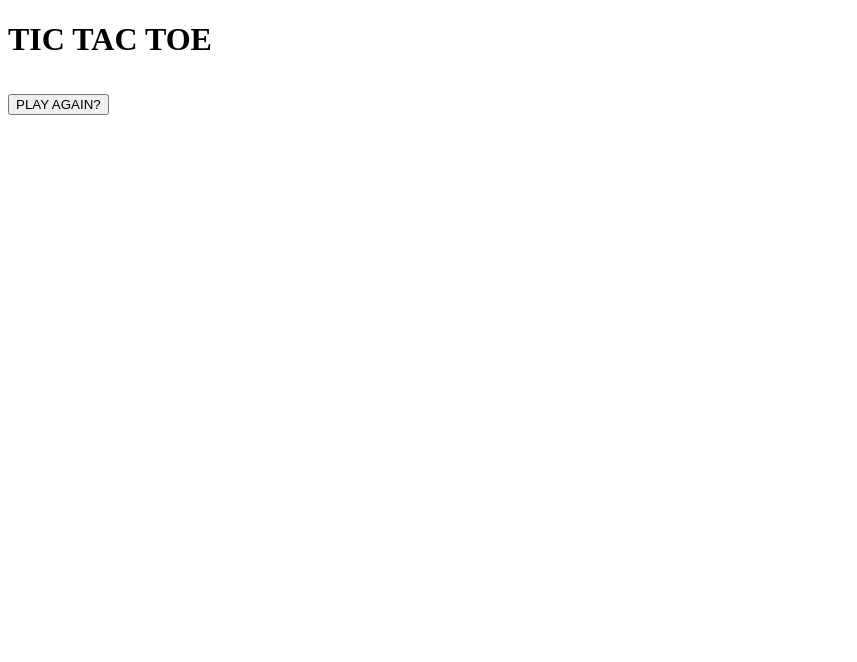
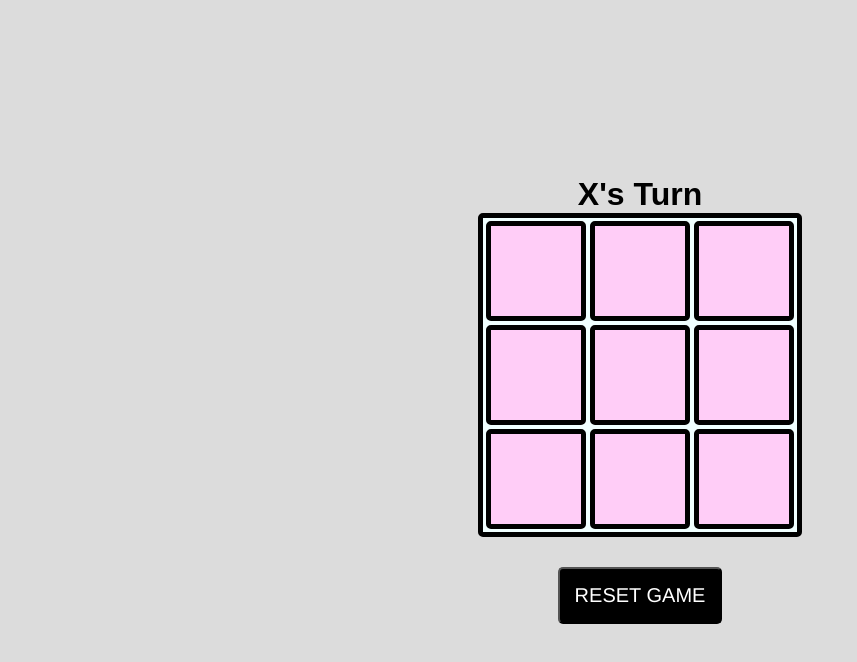
Before and after one commit to lcrosariol/Tic-Tac-Toe, a plain HTML site: page index.html in a window 1280 px wide. Shown: the whole page, without its empty margins (0-857 px from the left). Drawn offline with Linux system fonts and the light colour scheme; files that its build step writes are made by us from their sources.

Commit message:
made changes

```diff
--- a/index.html
+++ b/index.html
@@ -2,31 +2,31 @@
 <html lang="en">
 <head>
   <meta charset="UTF-8">
-    <meta http-equiv="X-UA-Compatible" content="IE=edge">
   <meta name="viewport" content="width=device-width, initial-scale=1.0">
+  <meta http-equiv="X-UA-Compatible" content="ie=edge">
   <title>Tic Tac Toe</title>
-    <link rel="stylesheet" href="Tic-Tac-Toe-Personal/main.css">
-    <script defer src="Tic-Tac-Toe-Personal/main.js"></script>
+  <link rel="stylesheet" href="main.css">
+  <script defer src="main.js"></script>
 </head>
 <body>
-    <h1>TIC TAC TOE</h1>
-    <table>
+  <h1>Tic Tac Toe</h1>
+  <table class="border">
     <tr>
-            <td id="square0"><div></div></td>
-            <td id="square1"><div></div></td>
-            <td id="square2"><div></div></td>
+      <td id="sq0"><div></div></td>
+      <td id="sq1"><div></div></td>
+      <td id="sq2"><div></div></td>
     </tr>
     <tr>
-            <td id="square3"><div></div></td>
-            <td id="square4"><div></div></td>
-            <td id="square5"><div></div></td>
+      <td id="sq3"><div></div></td>
+      <td id="sq4"><div></div></td>
+      <td id="sq5"><div></div></td>
     </tr>
     <tr>
-            <td id="square6"><div></div></td>
-            <td id="square7"><div></div></td>
-            <td id="square8"><div></div></td>
+      <td id="sq6"><div></div></td>
+      <td id="sq7"><div></div></td>
+      <td id="sq8"><div></div></td>
     </tr>
   </table>
-    <button>PLAY AGAIN?</button>
+  <button>RESET GAME</button>
 </body>
 </html>
--- a/main.css
+++ b/main.css
@@ -1,21 +1,75 @@
-/* Start by writing the HTML and CSS that displays a 3x3 grid and the reset game button. */
-
-body{
-
+html, body {
+  height: 100vh;
+  margin: 0;
 }
 
-h1{
-
+* {
+  box-sizing: border-box;
+  font-family: helvetica;
 }
 
-td{
-
+body {
+  display: flex;
+  flex-direction: column;
+  justify-content: center;
+  align-items: center;
+  background-color: gainsboro;
 }
 
-td div{
-
+h1 {
+  margin: 0 auto;
+  text-align: center;
+  font-family: Arial, Helvetica, sans-serif;
 }
 
+/* td {
+  height: 200px;
+  width: 200px;
+  border: 5px solid black;
+  border-radius: 5px;
+
+} */
+.border {
+    border: 5px solid black;
+    height: 200px;
+    width: 200px;
+    border-radius: 5px;
+    background-color: azure;
+}
+td div {
+  margin: 0 auto;
+  height: 100px;
+  width: 100px;
+  border-radius: 5px;
+  pointer-events: none;
+  border: 5px solid black;
+  background-color: rgb(255, 205, 247);
+}
+
+/* tr td:nth-child(2) {
+  border-left: 4px dashed grey;
+  border-right: 4px dashed grey;
+  border: 5px solid black;
+  border-radius: 5px;
+} */
+
+/* tr:nth-child(2) td {
+  border-top: 4px dashed grey;
+  border-bottom: 4px dashed grey;
+  border: 5px solid black;
+  border-radius: 5px;
+} */
+
 button {
+  margin-top: 30px;
+  padding: 15px;
+  background-color: black;
+  color: white;
+  border-radius: 5px;
+  font-size: 20px;
+}
 
+button:hover {
+  background-color: white;
+  color: black;
 }
--- a/main.js
+++ b/main.js
@@ -1,19 +1,13 @@
-// const
-//1) Define required constants:
-//	1.1) Define a colors object with keys of 'null' (when the square is empty),
-//       and players 1 & -1. The value assigned to each key represents the color
-//       to display for an empty square (null), player 1 and player -1.
-
-const squareColorEmpty = {
-    'player1': 'black',
-    'player-1': 'white',
-    'null': 'red'
+/*----- constants -----*/
+const lookup = {
+  '1': 'X',
+  '-1': 'O',
+  'null': ' ',
 };
 
-//	1.2) Define the 8 possible winning combinations, each containing three
-//       indexes of the board that make a winner if they hold the same player value.
 
-const winConditions = [
+
+const winningCombos = [
   [0, 1, 2],
   [3, 4, 5],
   [6, 7, 8],
@@ -21,151 +15,87 @@ const winConditions = [
   [1, 4, 7],
   [2, 5, 8],
   [0, 4, 8],
-    [2, 4, 6],
+  [2, 4, 6]
 ];
 
-//var - used to track the state of the game
-//    -Store elements on the page that will be accessed in code more
-//     than once in variables to make code more concise, readable and performant.
+/*----- app's state (variables) -----*/
+let board, turn, winner;
 
-//2) Define required variables used to track the state of the game:
-//	2.1) Use a board array to represent the squares.
-//  2.2) Use a turn variable to remember whose turn it is.
-//	2.3) Use a winner variable to represent three different possibilities - player that won, a tie, or game in play.
+/*----- cached element references -----*/
+const squares = document.querySelectorAll('td div');
+const message = document.querySelector('h1');
 
-let gameBoard, turns, winner;
+/*----- event listeners -----*/
+document.querySelector('table').addEventListener('click', handleMove);
+document.querySelector('button').addEventListener('click', initialize);
 
-//3) Store elements on the page that will be accessed in code more than once in variables to make code more concise, readable and performant:
-//	3.1) Store the 9 elements that represent the squares on the page.
+/*----- functions -----*/
 
-// let squaresOnGameBoard = [0, 1, 2, 3, 4, 5, 6, 7, 8]
+initialize();
 
-//4) Upon loading the app should:
-//	4.1) Initialize the state variables:
-//		4.1.1) Initialize the board array to 9 nulls to represent empty squares.
-//              The 9 elements will "map" to each square, where index 0 maps to the top-left square and index 8 maps to the bottom-right square.
-
-function initialize(){
-    squaresOnGameBoard = [null, null, null, null, null, null, null, null, null];
-
-
-//		4.1.2) Initialize whose turn it is to 1 (player 'X'). Player 'O' will be represented by -1.
-
+function initialize() {
+  board = [null, null, null, null, null, null, null, null, null];
+  // OR initialize like this:
+  // board = new Array(9).fill(null);
   turn = 1;
-
-//		4.1.3) Initialize winner to null to represent that there is no winner or tie yet.
-
   winner = null;
-
-//              Winner will hold the player value (1 or -1) if there's a winner. Winner will hold a 'T' if there's a tie.
   render();
 }
 
-// The render() function's responsibility is to transfer all state to the DOM. This includes the hiding/showing of parts of the
-//  UI based upon the application's state. For example, when a hand is in play in a game of Blackjack, the render() function would
-//  show the hit/stand buttons and hide the betting-related buttons.
-
-//  Also, if the render() function becomes too large, you can break
-//  it up into smaller functions, e.g., renderScores(),
+function render() {
+  board.forEach(function(sq, idx) {
+    squares[idx].innerHTML = lookup[sq];
+    // squares[idx].style
+    // squares[idx].message.innerHTML = `${lookup[player].toUpperCase()}`;
+        // if (lookup[sq] === 'red') {
+        // render('X');
+        // } else if (lookup[sq] === 'blue') {
+        //     render('O');
+        // } else {
+        //     render('');
+        // }
+        // if lookup[sq] === 'red';
+        //     squares[idx].style.backgroundImage ="https://i.imgur.com/tQeXE5O.jpg";
+        // if($(lookup[sq]) contents == 'red'){$('td').html('X').show();
+    // squares[idx].message.textContent = lookup[player];
 
 
-//	4.2) Render those state variables to the page:
-//		4.2.1) Render the board:
-//			4.2.1.1) Loop over each of the 9 elements that represent the squares on the page, and for each iteration:
-//				4.2.1.1.2) Use the index of the iteration to access the mapped value from the board array.
-//				4.3.1.1.3) Set the background color of the current element by using the value as a key on the colors lookup object (constant).
-
-function render() {
-    gameBoard.forEach(function(square, idx) {
-        squaresOnGameBoard[idx].style.background = squareColorEmpty[square];
 
   });
-
-
-//		4.2.2) Render a message:
-//			4.2.2.1) If winner has a value other than null (game still in progress), render whose turn it is - use the color name for the player, converting it to upper case.
-//			4.2.2.2) If winner is equal to 'T' (tie), render a tie message.
-//			4.2.2.3) Otherwise, render a congratulatory message to which player has won - use the color name for the player, converting it to uppercase.
-
   if (winner === 'T') {
-        message.innerHTML = 'TIE';
+    message.innerHTML = "'Cat's Game!'";
   } else if (winner) {
-        message.innerHTML = `Congrats ${squareColorEmpty[winner].toUpperCase()}!`;
+    message.innerHTML = `Congrats ${lookup[winner].toUpperCase()}!`;
   } else {
-        message.innerHTML = `${squareColorEmpty[turn].toUpperCase()}`;
+    message.innerHTML = `${lookup[turn].toUpperCase()}'s Turn`;
   }
 }
 
-//	4.3) Wait for the user to click a square
-//event listeners -player clicking on a square
-//                -player clicking on a reset button
-
-
-//5) Handle a player clicking a square:
-//	5.1) Obtain the index of the square that was clicked by either:
-//		5.1.1) "Extracting" the index from an id assigned to the element in the HTML, or
-//		5.1.2) Looping through the cached square elements using a for loop and breaking out when the current square element equals the event object's target.
-
-function playerTurn(evt) {
-
-    const idx = parseInt(evt.target.id.replace('square', ''));
-// Gets the index number of the square.
-//The parseInt function converts its first argument to a string, parses that string, then returns an integer or NaN.
-
-    if (squaresOnGameBoard[idx] || winner) return;
-//Checks to see if square is used and return
-
-    squaresOnGameBoard[idx] = turn;
-//update the game board squares, turns, and winner situation
+function handleMove(evt) {
+  // obtain index of square
+  const idx = parseInt(evt.target.id.replace('sq', ''));
+  // check if square is available and return if not
+  if (board[idx] || winner) return;
+  // update state (board, turn, winner)
+  board[idx] = turn;
   turn *= -1;
-//The multiplication assignment operator ( *= ) multiplies a variable by the value of the right operand and assigns the result to the variable.
-    winner = determineWinner();
+  winner = getWinner();
   render();
 }
 
-
-function determineWinner(){
-    for (let i =0; i < winConditions.length; i++){
-      if (Math.abs(squaresOnGameBoard[winConditions[i][0] + squaresOnGameBoard[winConditions[i][1] + squaresOnGameBoard[winConditions[i][2]] === 3) return squaresOnGameBoard[winConditions[i][0]];
-
-//The Math.abs() function returns the absolute value of a number. That is, it returns x if x is positive or zero, and the negation of x if x is negative.
-
+function getWinner() {
+  for (let i = 0; i < winningCombos.length; i++) {
+    if (Math.abs(board[winningCombos[i][0]] + board[winningCombos[i][1]] + board[winningCombos[i][2]]) === 3) return board[winningCombos[i][0]];
   }
-}
-//	5.2) If the board has a value at the index, immediately return because that square is already taken.
-//	5.3) If winner is not null, immediately return because the game is over.
-//	5.4) Update the board array at the index with the value of turn.
-//	5.5) Flip turns by multiplying turn by -1 (flips a 1 to -1, and vice-versa).
-//	5.6) Set the winner variable if there's a winner:
-//		5.6.1) Loop through the each of the winning combination arrays defined.
-//		5.6.2) Total up the three board positions using the three indexes in the current combo.
-//		5.6.3) Convert the total to an absolute value (convert any negative total to positive).
-//		5.6.4) If the total equals 3, we have a winner! Set winner to the board's value at the index specified by the first index in the combo array. Exit the loop.
-//	5.7) If there's no winner, check if there's a tie:
-//		5.7.1) Set winner to 'T' if there are no more nulls in the board array.
-//	5.8) All state has been updated, so render the state to the page (step 4.2).
-	if (squaresOnGameBoard.includes(null)) return null;
+  // Less elegant approach:
+  // if (Math.abs(board[0] + board[1] + board[2]) === 3) return board[0];
+  // if (Math.abs(board[3] + board[4] + board[5]) === 3) return board[3];
+  // if (Math.abs(board[6] + board[7] + board[8]) === 3) return board[6];
+  // if (Math.abs(board[0] + board[3] + board[6]) === 3) return board[0];
+  // if (Math.abs(board[1] + board[4] + board[7]) === 3) return board[1];
+  // if (Math.abs(board[2] + board[5] + board[8]) === 3) return board[2];
+  // if (Math.abs(board[0] + board[4] + board[8]) === 3) return board[0];
+  // if (Math.abs(board[2] + board[4] + board[6]) === 3) return board[2];
+  if (board.includes(null)) return null;
   return 'T';
 }
-
-//6) Handle a player clicking the replay button:
-//	6.1) Do steps 4.1 (initialize the state variables) and 4.2 (render).
-
-//functions
-
-//Display an empty tic-tac-toe board when the page is initially displayed.
-//A player can click on the nine cells to make a move.
-//Every click will alternate between marking an X and O.
-//Once occupied with an X or O, the cell cannot be played again.
-//Provide a Reset Game button that will clear the contents of the board.
-
-//Upon loading the app should:
-//	4.1) Initialize the state variables
-//	4.2) Render those values to the page
-//	4.3) Wait for the user to click a square
-
-// Bonuses
-// Display whose turn it is ("X" or "O").
-// Provide win logic and display a winning message.
-// Provide logic for a cat's game (tie), also displaying a message.
-// Add your personal touch with unique styling.
```
Also changed, not shown: Tic-Tac-Toe-Personal/main.css (added). Lines whose indentation alone changed are shown as unchanged.
